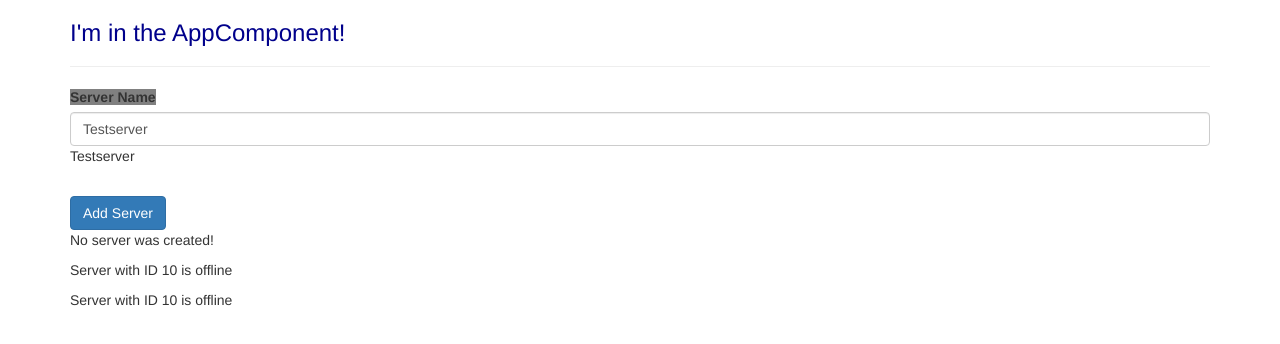
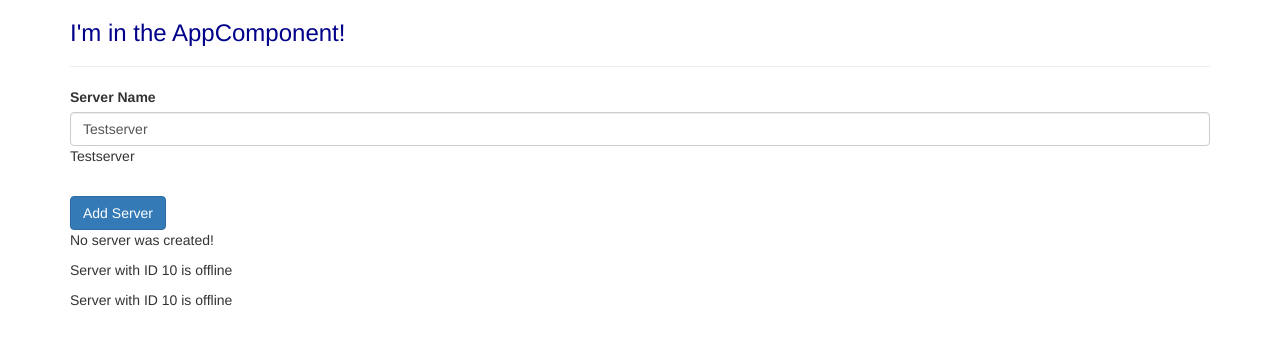
Before and after one commit to Alkarin/project-udemy, an Angular app: page / in a window 1280 px wide. Shown: the top 344 px of the page. Built offline with nearby package versions, Linux system fonts and the light colour scheme.

Commit message:
Understanding Directives

```diff
--- a/src/app/app.component.css
+++ b/src/app/app.component.css
@@ -1,7 +1,3 @@
 h3 {
     color: darkblue;
 }
-
-app-servers{
-    background: grey;
-}
--- a/src/app/server/server.component.ts
+++ b/src/app/server/server.component.ts
@@ -10,8 +10,8 @@ export class ServerComponent {
 // Component is essentially a TypeScript class
 
     // local variables
-    serverId:number = 10;
-    serverStatus:string = 'offline';
+    serverId: Number = 10;
+    serverStatus: String = 'offline';
 
     // defining a method in a component
     getServerStatus() {
```
